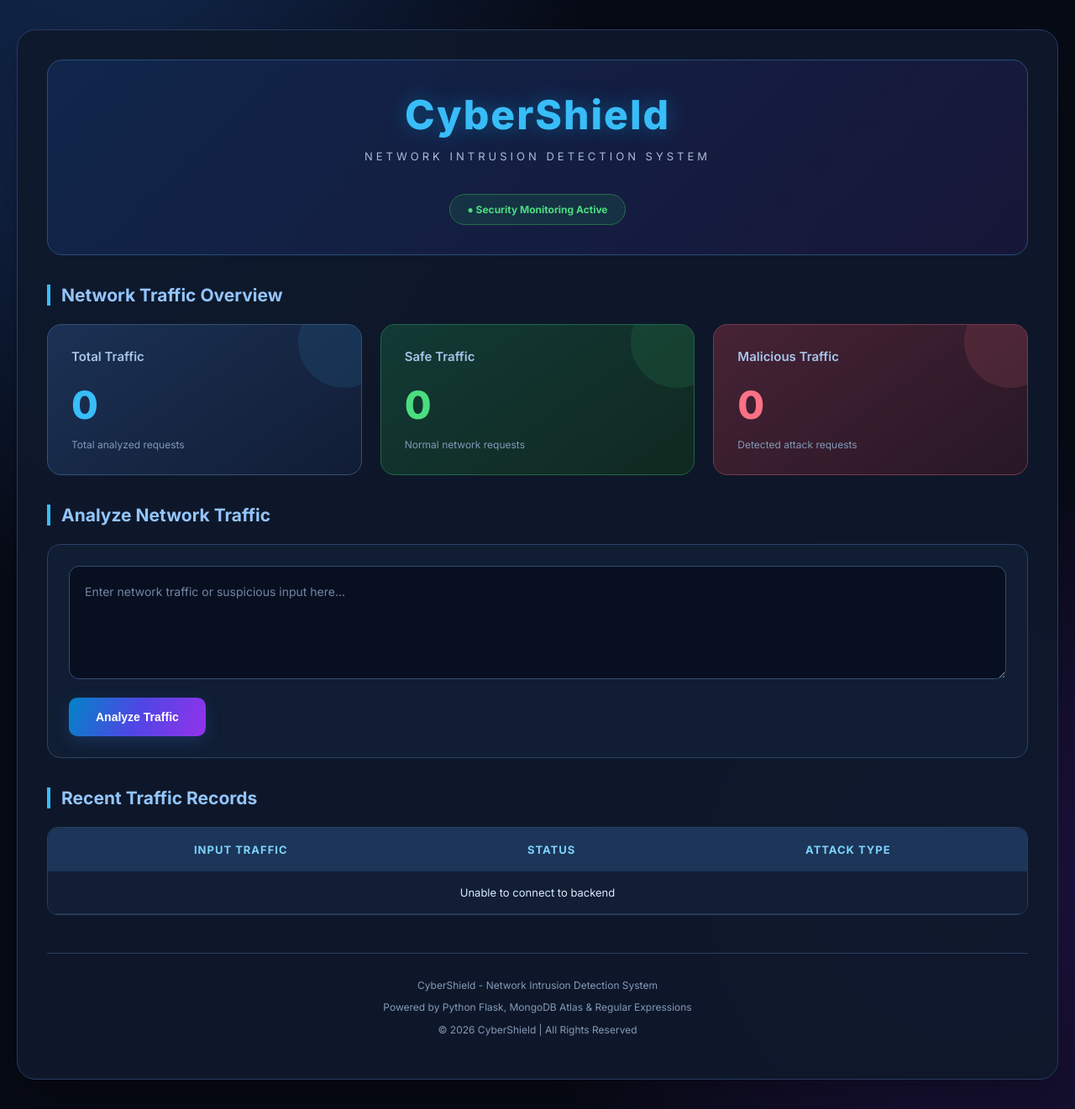
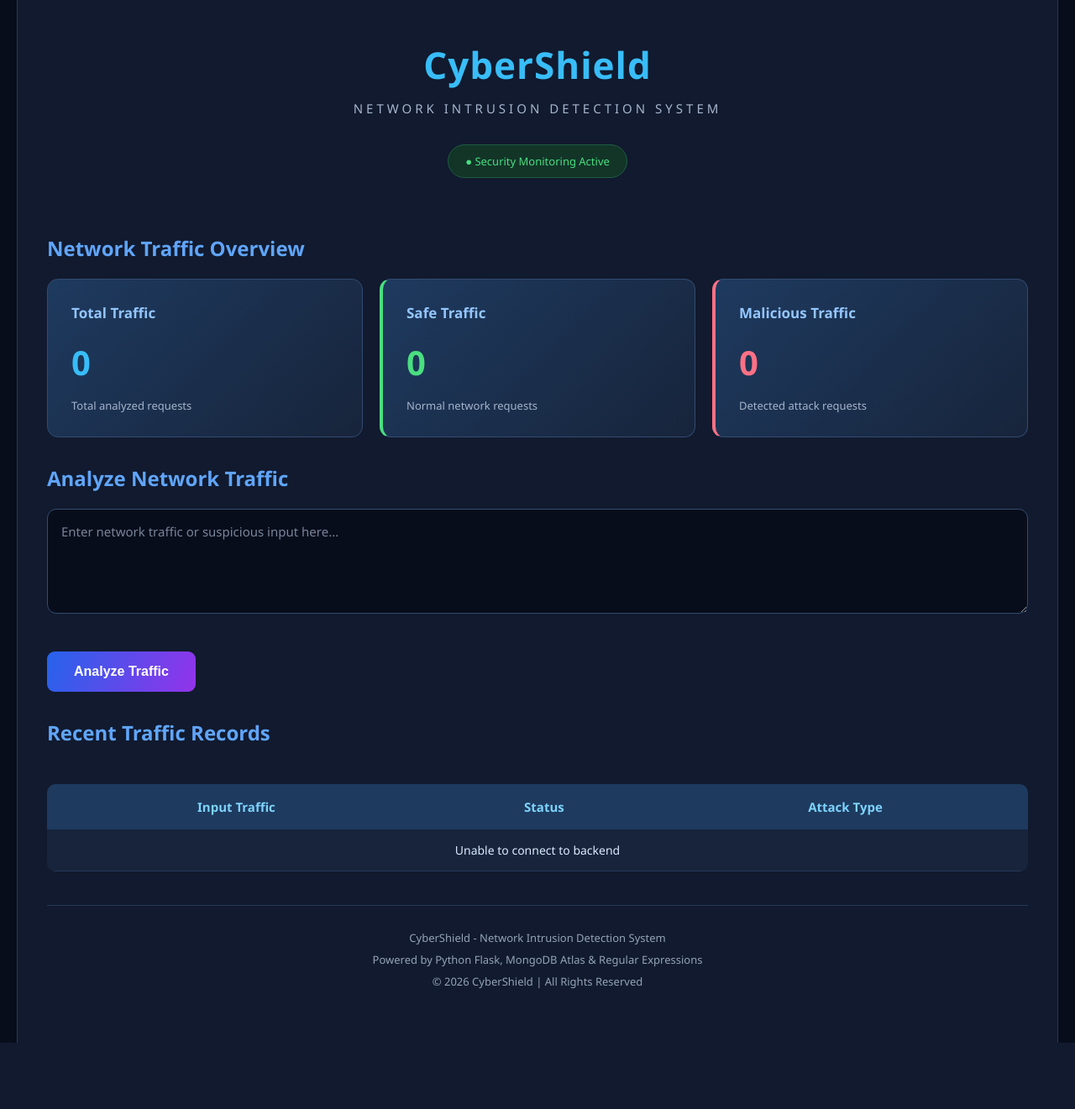
Before and after one commit to PRAGATH2006/NETWORK-DETECTION, a Flask app: page /dashboard in a window 1280 px wide. Shown: the whole page at 84% size. After the commit the page ends 1242 px from the top, so only its background shows below. Run offline with Flask 3, Linux system fonts and the light colour scheme; data that the repository does not hold is empty.

Commit message:
Update style.css

```diff
--- a/static/style.css
+++ b/static/style.css
@@ -1,5 +1,3 @@
-
-@import url('https://fonts.googleapis.com/css2?family=Inter:wght@400;500;600;700;800&display=swap');
 
 * {
     margin: 0;
@@ -8,299 +6,256 @@
 }
 
 body {
-    font-family: 'Inter', sans-serif;
-    background:
-        radial-gradient(circle at 10% 10%, #142c55 0, transparent 35%),
-        radial-gradient(circle at 90% 80%, #24154b 0, transparent 35%),
-        #070b16;
-    color: #e5edff;
+    font-family: 'Segoe UI', Arial, sans-serif;
+    background: #080d1b;
+    color: #ffffff;
+    padding: 0 20px;
     min-height: 100vh;
-    padding: 35px 20px;
 }
 
 .container {
-    max-width: 1250px;
+    max-width: 1300px;
     margin: auto;
-    background: rgba(15, 24, 43, 0.92);
+    min-height: 100vh;
+    background: #111a2e;
     padding: 35px;
-    border-radius: 22px;
-    border: 1px solid #263b60;
-    box-shadow: 0 20px 70px rgba(0, 0, 0, 0.4);
+    border-left: 1px solid #263859;
+    border-right: 1px solid #263859;
 }
 
 /* HEADER */
 
 header {
     text-align: center;
-    padding: 35px 15px;
-    margin-bottom: 35px;
-    background: linear-gradient(135deg, #10264b, #171638);
-    border: 1px solid #294d7c;
-    border-radius: 18px;
+    padding: 12px 20px 35px;
+    margin-bottom: 25px;
 }
 
 header h1 {
-    font-size: 48px;
+    color: #38bdf8;
+    font-size: 44px;
     font-weight: 800;
-    letter-spacing: 2px;
-    color: #38bdf8;
-    text-shadow: 0 0 25px #0ea5e966;
     margin-bottom: 12px;
+    letter-spacing: 1px;
 }
 
 header p {
-    color: #a9bbd8;
-    font-size: 13px;
+    color: #a5b4cc;
     letter-spacing: 4px;
-    margin-bottom: 22px;
+    font-size: 15px;
+    margin-bottom: 18px;
 }
 
 .security-status {
     display: inline-block;
     color: #4ade80;
-    background: rgba(34, 197, 94, 0.12);
-    border: 1px solid #286c4c;
+    background: #123528;
+    border: 1px solid #205c42;
     padding: 10px 20px;
-    border-radius: 30px;
-    font-size: 12px;
-    font-weight: 700;
+    border-radius: 25px;
+    font-size: 13px;
 }
 
 /* SECTION HEADINGS */
 
 h2 {
-    color: #93c5fd;
-    font-size: 21px;
-    margin: 35px 0 22px;
-    padding-left: 13px;
-    border-left: 4px solid #38bdf8;
+    color: #60a5fa;
+    font-size: 24px;
+    margin: 32px 0 20px;
+    font-weight: 700;
 }
 
-/* STATISTICS */
+/* STATISTICS CARDS */
 
 .stats-container {
     display: grid;
     grid-template-columns: repeat(3, 1fr);
-    gap: 22px;
+    gap: 20px;
 }
 
 .stat-card {
-    position: relative;
-    overflow: hidden;
-    background: linear-gradient(145deg, #1b3154, #111d35);
+    background: linear-gradient(135deg, #1e3a5f, #17243b);
     padding: 28px;
-    border-radius: 17px;
-    border: 1px solid #345078;
+    border-radius: 13px;
+    border: 1px solid #334b70;
     transition: 0.3s ease;
-}
-
-.stat-card::after {
-    content: "";
-    position: absolute;
-    width: 110px;
-    height: 110px;
-    right: -35px;
-    top: -35px;
-    background: rgba(56, 189, 248, 0.10);
-    border-radius: 50%;
+    min-height: 175px;
 }
 
 .stat-card:hover {
-    transform: translateY(-7px);
-    border-color: #38bdf8;
-    box-shadow: 0 12px 30px rgba(14, 165, 233, 0.15);
+    transform: translateY(-5px);
+    box-shadow: 0 5px 20px #2563eb44;
 }
 
 .stat-card h3 {
-    color: #a8c5eb;
-    font-size: 15px;
-    font-weight: 600;
+    color: #93c5fd;
+    font-size: 17px;
+    margin-bottom: 20px;
 }
 
 .stat-card h1 {
+    font-size: 40px;
+    margin: 15px 0;
     color: #38bdf8;
-    font-size: 46px;
-    margin: 20px 0 12px;
-    font-weight: 800;
 }
 
 .stat-card p {
-    color: #8298b8;
-    font-size: 12px;
+    color: #a5b4cc;
+    font-size: 13px;
 }
 
 .safe-card {
-    border-color: #226448;
-    background: linear-gradient(145deg, #123a35, #102820);
+    border-left: 4px solid #4ade80;
 }
 
 .safe-card h1 {
     color: #4ade80;
 }
 
-.safe-card::after {
-    background: rgba(74, 222, 128, 0.10);
-}
-
 .danger-card {
-    border-color: #75394b;
-    background: linear-gradient(145deg, #462335, #271725);
+    border-left: 4px solid #fb7185;
 }
 
 .danger-card h1 {
     color: #fb7185;
 }
 
-.danger-card::after {
-    background: rgba(251, 113, 133, 0.12);
-}
-
-/* INPUT AREA */
+/* TRAFFIC INPUT */
 
 form {
-    background: #101d33;
-    border: 1px solid #2b4265;
-    padding: 25px;
-    border-radius: 16px;
     margin-top: 20px;
 }
 
 textarea {
     width: 100%;
-    height: 135px;
-    padding: 18px;
-    background: #080f20;
-    color: #e2eaff;
-    border: 1px solid #334d73;
-    border-radius: 12px;
-    font-family: 'Inter', sans-serif;
-    font-size: 14px;
-    line-height: 1.7;
+    height: 125px;
+    padding: 16px;
+    background: #080d1b;
+    color: white;
+    border: 1px solid #334b70;
+    border-radius: 11px;
+    font-size: 15px;
     outline: none;
     resize: vertical;
-    margin-bottom: 18px;
+    font-family: 'Segoe UI', Arial, sans-serif;
 }
 
 textarea::placeholder {
-    color: #7185a5;
+    color: #77849a;
 }
 
 textarea:focus {
     border-color: #38bdf8;
-    box-shadow: 0 0 0 3px rgba(56, 189, 248, 0.12);
+    box-shadow: 0 0 12px #0ea5e955;
 }
 
-/* BUTTON */
+/* ANALYZE BUTTON */
 
 button {
-    background: linear-gradient(110deg, #0284c7, #4f46e5, #9333ea);
+    background: linear-gradient(110deg, #2563eb, #9333ea);
     color: white;
     padding: 15px 32px;
     border: none;
-    border-radius: 10px;
-    font-size: 14px;
-    font-weight: 700;
+    border-radius: 9px;
+    font-size: 16px;
+    font-weight: bold;
     cursor: pointer;
     transition: 0.3s;
-    box-shadow: 0 6px 20px rgba(59, 130, 246, 0.2);
+    margin-top: 22px;
 }
 
 button:hover {
     transform: translateY(-3px);
-    box-shadow: 0 10px 25px rgba(59, 130, 246, 0.4);
+    box-shadow: 0 5px 20px #2563eb77;
 }
 
-/* RESULT MESSAGE */
+/* RESULT */
 
 #result {
-    margin-top: 20px;
-    padding: 15px;
-    border-radius: 10px;
+    margin-top: 18px;
+    padding: 14px;
+    border-radius: 9px;
     line-height: 1.6;
 }
 
-/* TABLE */
+/* TRAFFIC HISTORY TABLE */
 
 .table-container {
+    width: 100%;
     overflow-x: auto;
-    border: 1px solid #293e5e;
-    border-radius: 13px;
-    margin-top: 20px;
+    margin-top: 25px;
 }
 
 table {
     width: 100%;
+    margin-top: 20px;
     border-collapse: collapse;
-    min-width: 550px;
+    border-radius: 10px;
+    overflow: hidden;
 }
 
 th {
-    background: #1c3559;
+    background: #1e3a5f;
     color: #7dd3fc;
-    padding: 18px 14px;
-    font-size: 13px;
-    text-transform: uppercase;
-    letter-spacing: 1px;
+    padding: 17px 14px;
+    font-size: 15px;
+    font-weight: 700;
+    text-align: center;
 }
 
 td {
-    background: #111e34;
+    background: #17243b;
     color: #dbeafe;
-    padding: 17px 14px;
-    border-bottom: 1px solid #263957;
+    padding: 15px 14px;
+    border-bottom: 1px solid #263859;
     text-align: center;
-    font-size: 13px;
+    font-size: 14px;
     word-break: break-word;
 }
 
 tr:hover td {
-    background: #1b304d;
+    background: #203451;
 }
 
 .safe {
     color: #4ade80;
-    font-weight: 700;
+    font-weight: bold;
 }
 
 .malicious {
     color: #fb7185;
-    font-weight: 700;
+    font-weight: bold;
 }
 
 /* FOOTER */
 
 footer {
     text-align: center;
-    margin-top: 45px;
-    padding: 25px 10px 10px;
-    border-top: 1px solid #293e5e;
-    color: #8499b8;
-    font-size: 12px;
-    line-height: 2.2;
+    margin-top: 40px;
+    padding: 25px 15px;
+    border-top: 1px solid #263859;
+    color: #94a3b8;
+    line-height: 2;
+    font-size: 13px;
 }
 
-/* MOBILE RESPONSIVE */
+/* RESPONSIVE */
 
 @media (max-width: 768px) {
     body {
-        padding: 12px;
+        padding: 0;
     }
 
     .container {
-        padding: 18px;
-        border-radius: 15px;
-    }
-
-    header {
-        padding: 28px 10px;
+        padding: 20px 15px;
     }
 
     header h1 {
-        font-size: 34px;
+        font-size: 32px;
     }
 
     header p {
-        font-size: 10px;
+        font-size: 11px;
         letter-spacing: 2px;
     }
 
@@ -309,18 +264,18 @@ footer {
     }
 
     .stat-card {
-        padding: 23px;
+        min-height: auto;
     }
 
     h2 {
-        font-size: 18px;
-    }
-
-    form {
-        padding: 16px;
+        font-size: 20px;
     }
 
     button {
         width: 100%;
     }
+
+    table {
+        min-width: 600px;
+    }
 }
```
